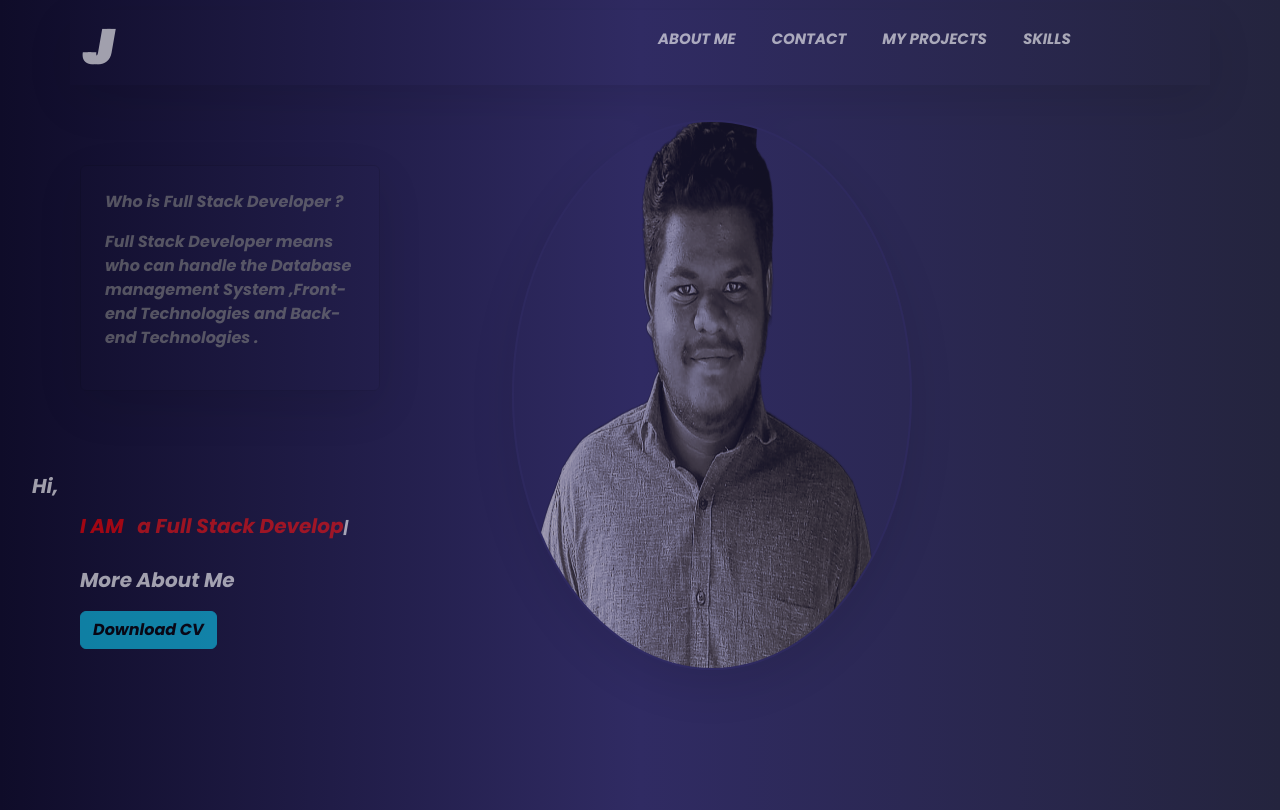
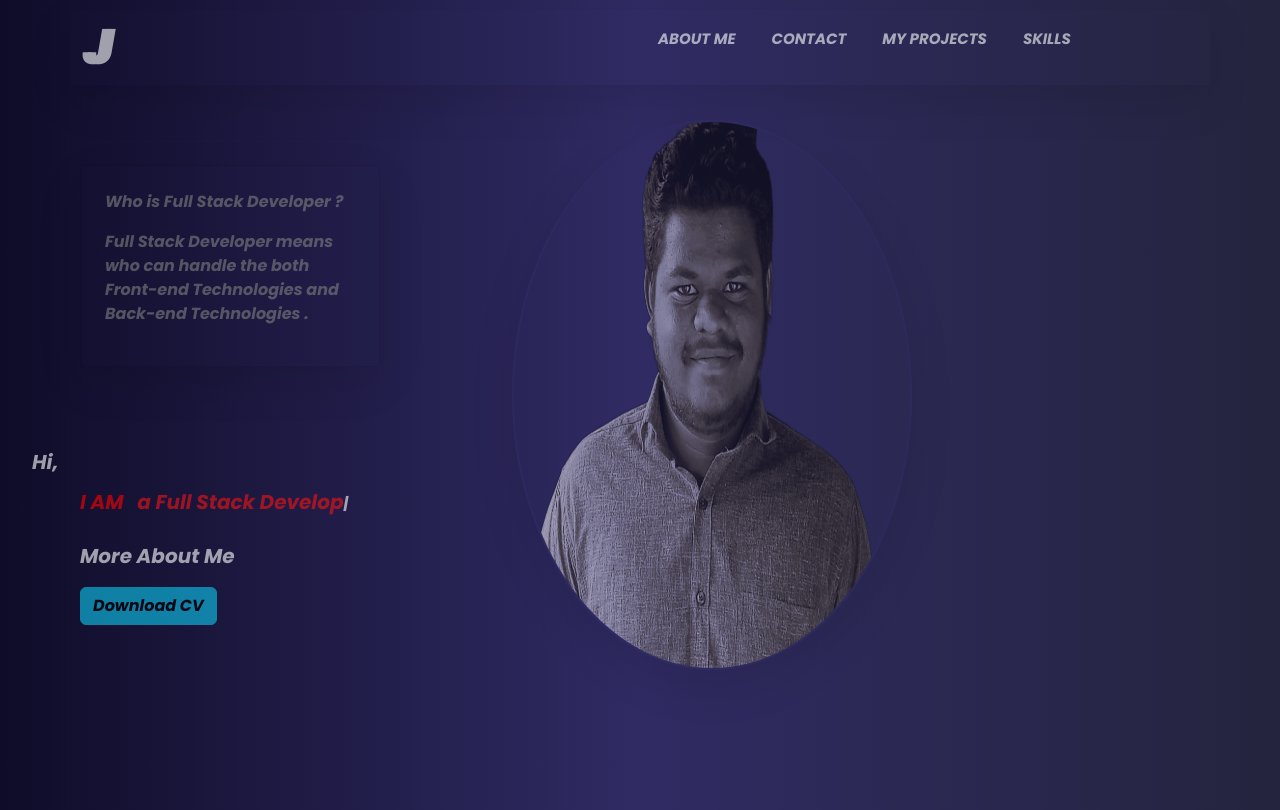
Before and after one commit to jeevaphysicist/profile, a plain HTML site: page index.html in a window 1280 px wide. Drawn offline with nearby package versions, Linux system fonts and the light colour scheme.

Commit message:
Project Submission

```diff
--- a/index.html
+++ b/index.html
@@ -22,7 +22,7 @@
     </div>
     <div class="full card p-4 bg-transparent shadow-lg ">
         <p style="color:grey ;">Who is Full Stack Developer ? </p>
-        <p style="color:grey ;">Full Stack Developer means who can handle the Database management System ,Front-end Technologies and Back-end Technologies . </p>
+        <p style="color:grey ;">Full Stack Developer means who can handle the both Front-end Technologies and Back-end Technologies . </p>
     </div>
     <div class="main">
         <div class="head" >Hi,</div>
```
